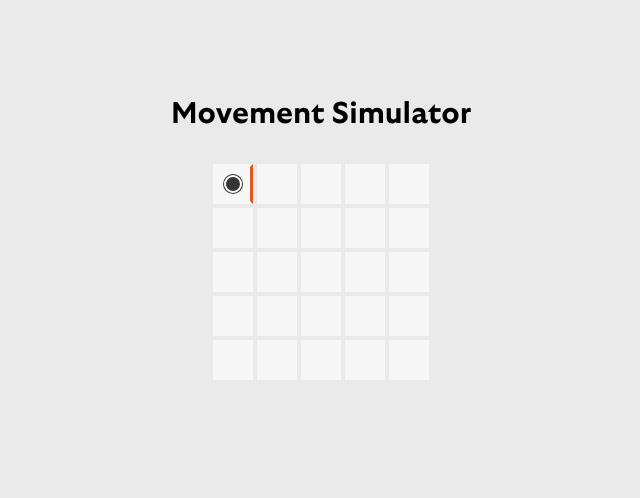
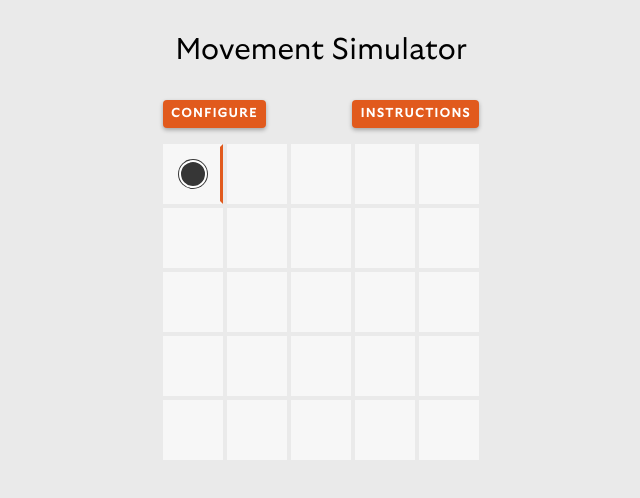
Before and after one commit to salman0719/movement-simulator, a Next.js app: page / in a window 1280 px wide. Shown: the top 498 px of the page, without its empty margins (319-959 px from the left). Built offline with nearby package versions, Linux system fonts and the light colour scheme.

Commit message:
Placing Instructions & Configure buttons

```diff
--- a/app/page.tsx
+++ b/app/page.tsx
@@ -1,12 +1,12 @@
+import Instructions from "@/components/common/instructions";
 import Network from "@/components/common/network";
 
 export default function Home() {
   return (
-    <main className="flex min-h-screen flex-col items-center p-24">
-      <h1 className="text-3xl font-bold mb-8 text-center">
-        Movement Simulator
-      </h1>
+    <main className="flex min-h-screen flex-col items-center p-8">
+      <h1 className="text-3xl mb-8 text-center">Movement Simulator</h1>
       <div>
+        <Instructions />
         <Network />
       </div>
     </main>
--- a/components/common/box.module.css
+++ b/components/common/box.module.css
@@ -1,6 +1,6 @@
 .container {
-  --box-width: 40px;
-  --box-height: 40px;
+  --box-width: 60px;
+  --box-height: 60px;
   --border-color: rgb(225 90 29);
   width: var(--box-width);
   height: var(--box-height);
--- /dev/null
+++ b/components/common/instructions.module.css
@@ -0,0 +1,4 @@
+.container {
+  display: flex;
+  justify-content: space-between;
+}
--- /dev/null
+++ b/components/common/instructions.tsx
@@ -0,0 +1,25 @@
+"use client";
+
+import React, { useState } from "react";
+import PrimaryButton from "@/components/button/primaryButton";
+import styles from "./instructions.module.css";
+import { createPortal } from "react-dom";
+import classNames from "classnames";
+
+const Instructions: React.FC = () => {
+  const [showModal, setShowModal] = useState<boolean>(false);
+
+  const onClick = () => {
+    setShowModal(!showModal);
+  };
+
+  return (
+    <div className={classNames(styles.container, "mb-4")}>
+      <PrimaryButton>Configure</PrimaryButton>
+      <PrimaryButton onClick={onClick}>Instructions</PrimaryButton>
+      {showModal && createPortal(<div hidden>I am a modal</div>, document.body)}
+    </div>
+  );
+};
+
+export default Instructions;
```
